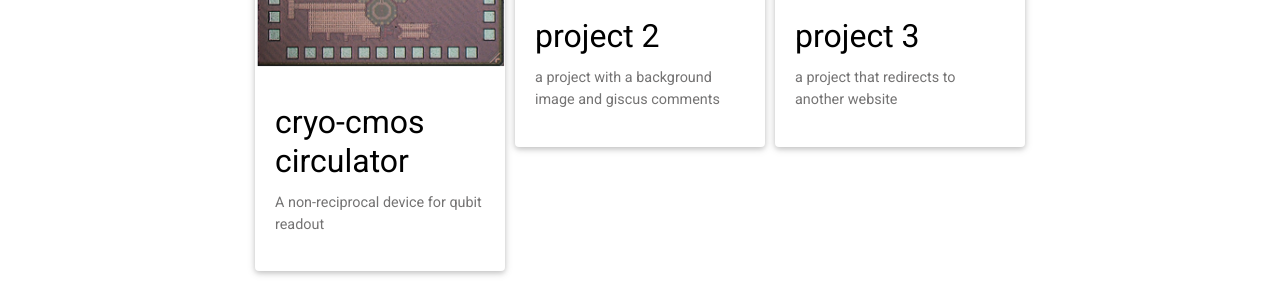
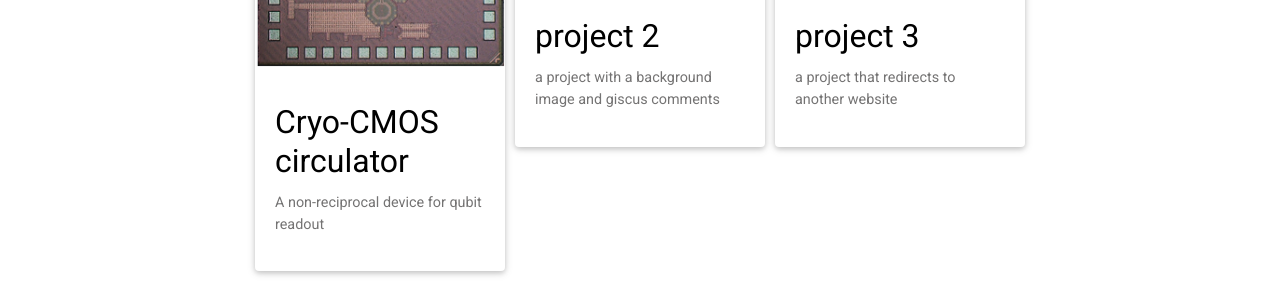
Before and after one commit to andrea-ruffino/andrea-ruffino.github.io, a Jekyll site: the page built from _pages/projects.md, in a window 1280 px wide. Shown: the part 463-763 px from the top of the page. Built offline with Jekyll 4.4.1, drawn with Linux system fonts in a browser that asks for light colours; full-size pictures stand in for the smaller copies a plugin makes; comment, search, counter and statistics services are not loaded; a style sheet for code colours, icons or effects is not loaded.

Commit message:
Update projects.html

```diff
--- a/_includes/projects.html
+++ b/_includes/projects.html
@@ -14,7 +14,7 @@
           alt="project thumbnail" -%}
         {%- endif %}
         <div class="card-body">
-          <h2 class="card-title text-lowercase">{{ project.title }}</h2>
+          <h2 class="card-title text">{{ project.title }}</h2>
           <p class="card-text">{{ project.description }}</p>
           <div class="row ml-1 mr-1 p-0">
             {%- if project.github -%}
```
